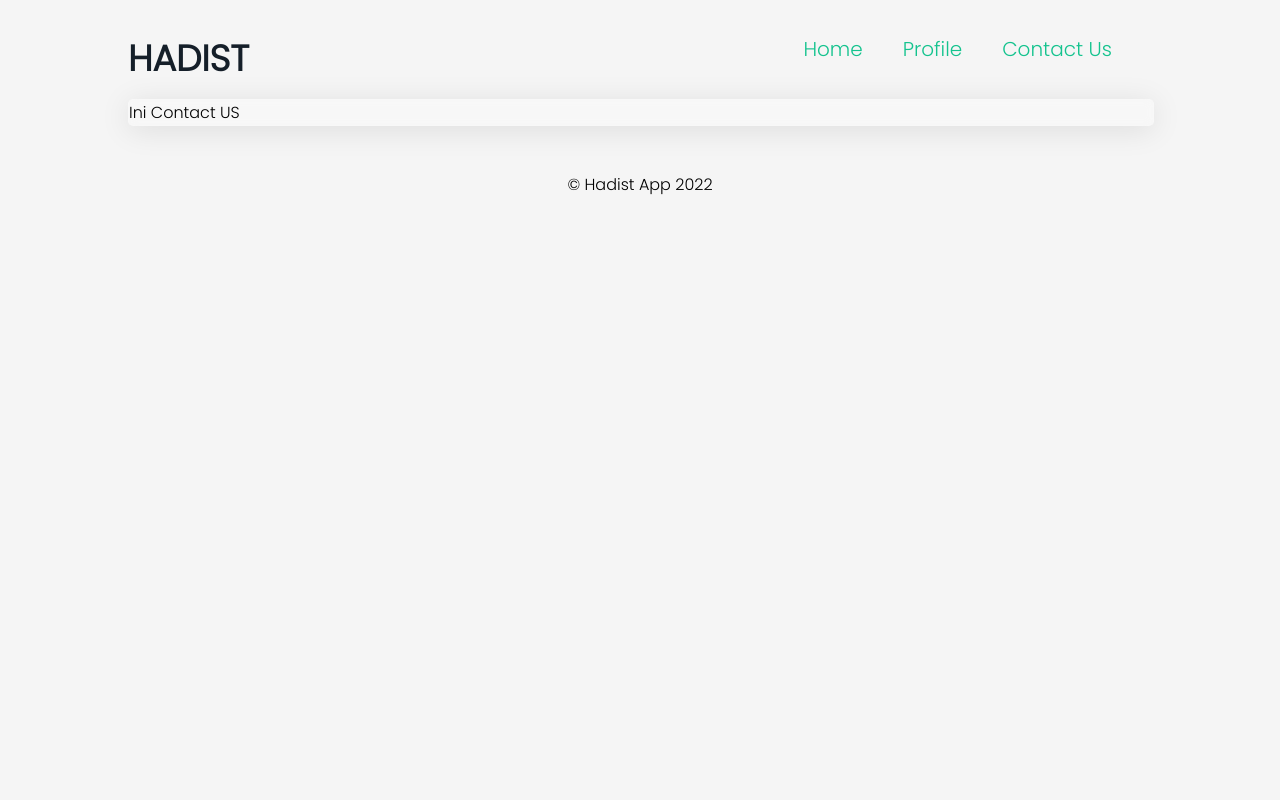
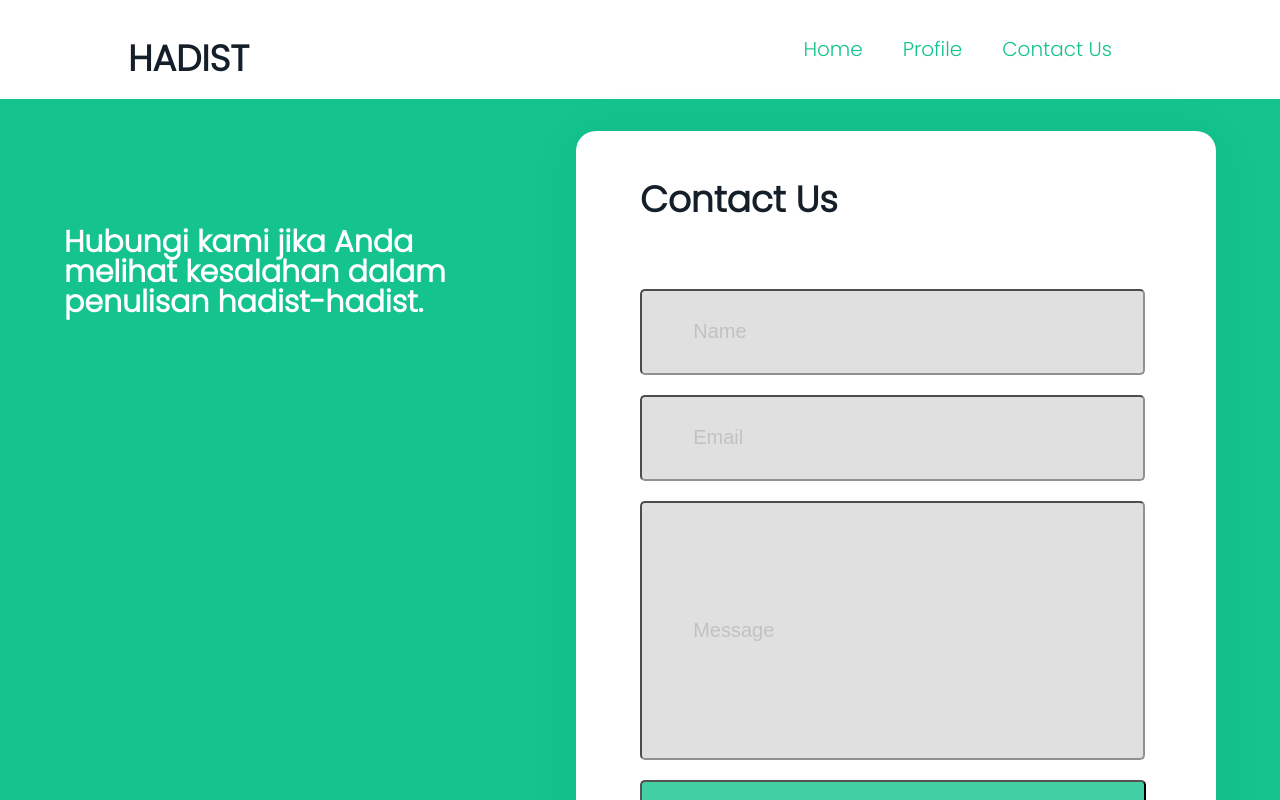
Before and after one commit to abiamarulloh/api-hadist, a Next.js app in the folder frontend/: page /contact in a window 1280 px wide. Shown: the top 800 px of the page. Built offline with nearby package versions, Linux system fonts and the light colour scheme.

Commit message:
Update Contact Us

```diff
--- a/frontend/layouts/layouts.module.css
+++ b/frontend/layouts/layouts.module.css
@@ -1,8 +1,9 @@
 .header {
   padding-top: 38px;
-  width: 100%;
+  width: 80%;
   height: 100%;
   line-height: 1;
+  margin: auto;
 }
 .ul {
   list-style-type: none;
--- a/frontend/pages/_app.js
+++ b/frontend/pages/_app.js
@@ -7,7 +7,9 @@ export default function App({ Component, pageProps }) {
    return (
        <>
             <Header></Header>
-            <Component {...pageProps} />
+            <div className='main'>
+                <Component {...pageProps} />
+            </div>
             <Footer></Footer>
        </>
    )
--- a/frontend/pages/contact.js
+++ b/frontend/pages/contact.js
@@ -4,8 +4,20 @@ function ProfilePage() {
   return (
     <>
 
-    <div className={styles.container}>
-      Ini Contact US
+    <div className={styles.contact}>
+      <div>
+        <h3 className={styles.contactSubtitle}>
+        Hubungi kami jika Anda melihat kesalahan dalam penulisan hadist-hadist.
+        </h3>
+      </div>
+      <div className={styles.cardContact}>
+        <h4 className={styles.contactTitle}>Contact Us</h4>
+        <input type="text" className={styles.inputName} placeholder="Name" />
+        <input type="text" className={styles.inputEmail} placeholder="Email" />
+        <input type="text" className={styles.inputMessage} placeholder="Message" />
+
+        <button className={styles.buttonSend}>Send Message</button>
+      </div>
     </div>
 
     </>
--- a/frontend/pages/index.module.css
+++ b/frontend/pages/index.module.css
@@ -1,5 +1,5 @@
 .container {
-  width: 100%;
+  width: 80%;
   display: flex;
   background: rgba(255, 255, 255, 0.26);
   border-radius: 5px;
@@ -7,7 +7,7 @@
   backdrop-filter: blur(4.8px);
   -webkit-backdrop-filter: blur(4.8px);
   border: 1px solid rgba(255, 255, 255, 0.02);
-  margin: 20px 0;
+  margin: auto;
 }
 
 .listTypeHadist {
@@ -78,3 +78,83 @@
   background-color: #546de5;
   color: white;
 }
+
+/* Contact US */
+.contact {
+  width: 100%;
+  height: 100vh;
+  background-color: #14C38E;
+  display: flex;
+}
+
+.cardContact {
+  position: absolute;
+  width: 50%;
+  height: 802px;
+  left: 45%;
+  top: 131px;
+
+  background: #FFFFFF;
+  box-shadow: 0px 4px 60px rgba(0, 0, 0, 0.05);
+  border-radius: 20px;
+}
+
+.contactTitle {
+  font-style: bold;
+  font-weight: 700;
+  font-size: 36px;
+  line-height: 42px;
+
+  color: #151F29;
+  margin-left: 10%;
+}
+
+.inputName, .inputEmail {
+  width: 70%;
+  height: 80px;
+  margin: 20px 0 0 10%;
+  padding-left: 8%;
+  font-size: 20px;
+  color: black;
+
+  background: #D9D9D9;
+  opacity: 0.8;
+  border-radius: 5px;
+}
+
+.inputMessage{
+  width: 70%;
+  height: 253px;
+  margin: 20px 0 0 10%;
+  padding-left: 8%;
+  font-size: 20px;
+  color: black;
+
+  background: #D9D9D9;
+  opacity: 0.8;
+  border-radius: 5px;
+}
+
+.buttonSend {
+  width: 79%;
+  height: 80px;
+  margin: 20px 0 0 10%;
+
+  background: rgba(20, 195, 142, 0.8);
+  border-radius: 5px;
+}
+
+.contactSubtitle {
+  position: absolute;
+  width: 35%;
+  margin: 10% 5% 0 5%;
+
+  font-style: normal;
+  font-weight: 600;
+  font-size: 30px;
+  line-height: 100%;
+  /* or 30px */
+
+
+  color: #FFFFFF;
+}
--- a/frontend/styles/styles.css
+++ b/frontend/styles/styles.css
@@ -9,9 +9,18 @@ body {
   color: black;
 }
 
-body {
+.container {
   width: 80%;
   height: 100vh;
   position: relative;
   background-color: #F5F5F5;
 }
+
+.main {
+  margin-top: 20px;
+}
+
+.input, input::placeholder {
+  font-size: 20px;
+  color: #B5B3B2;
+}
```
